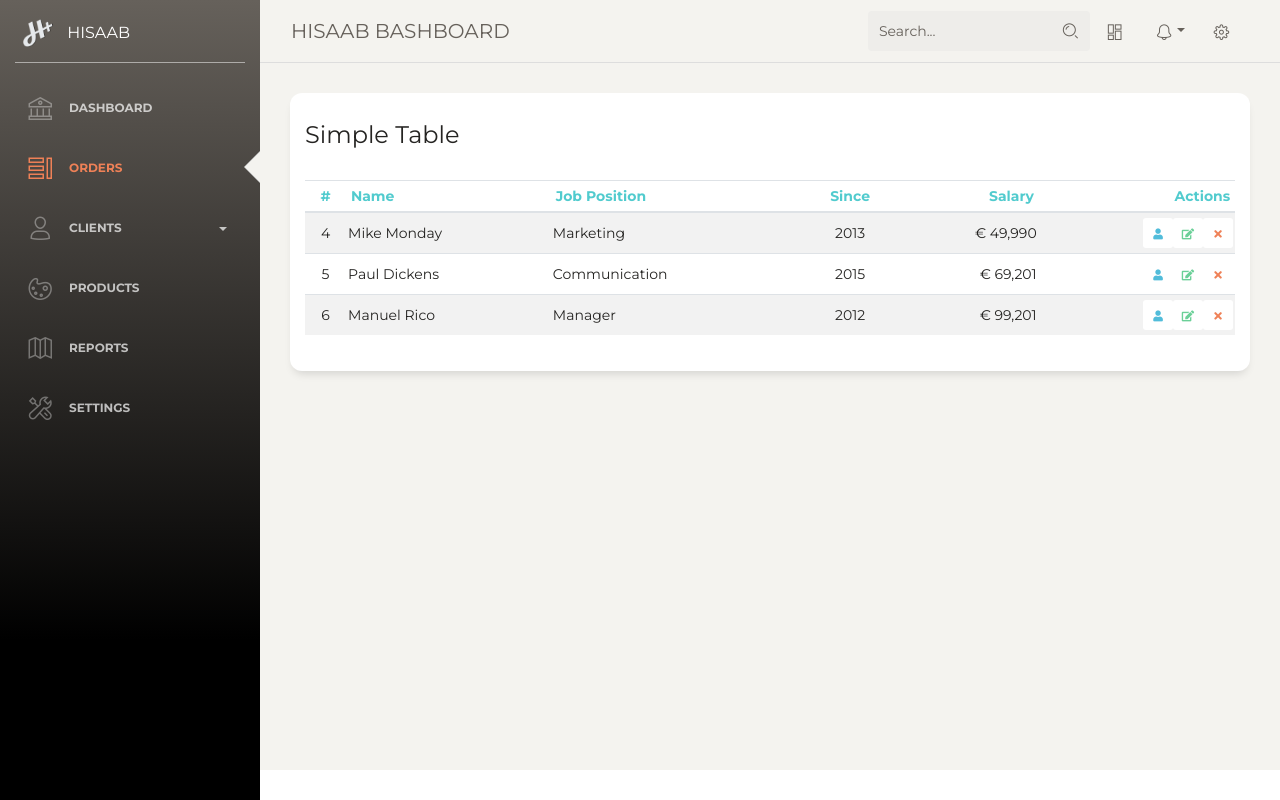
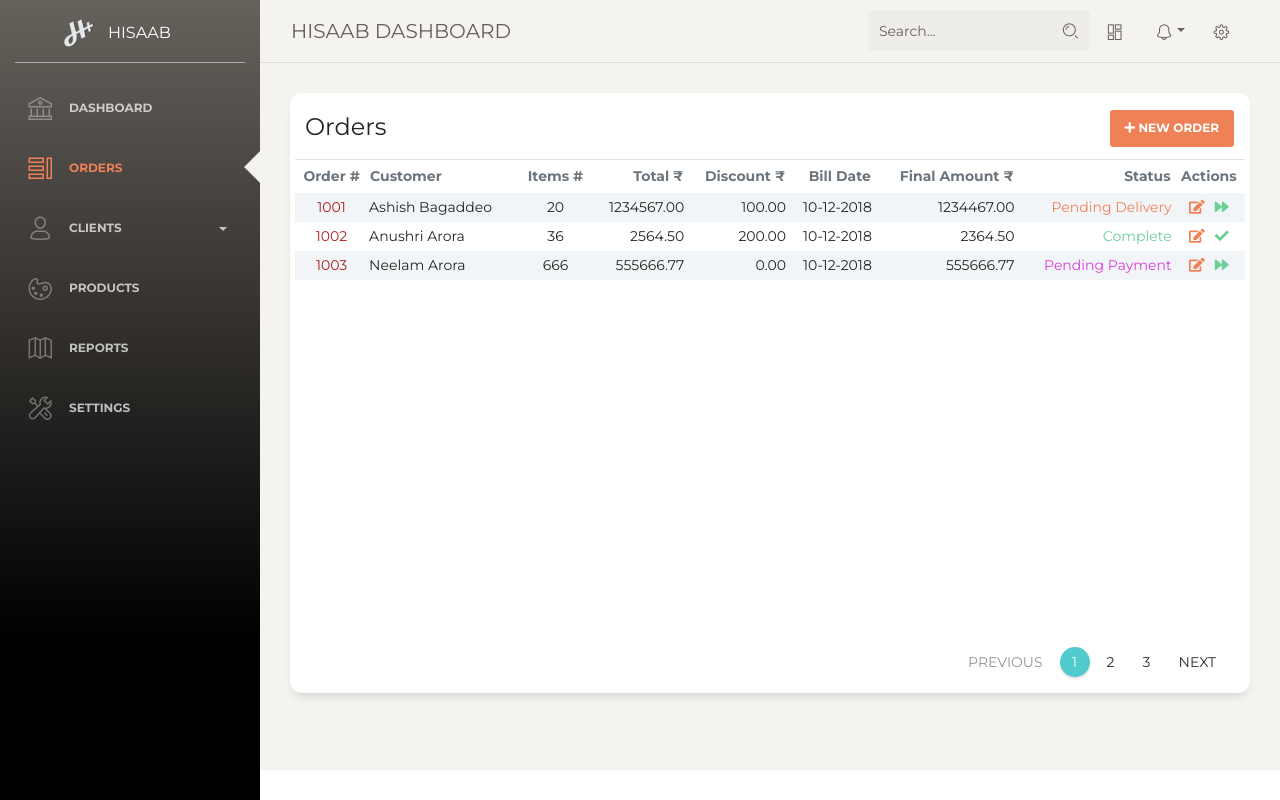
Before and after one commit to cod-e-ash/hisaab-front, an Angular app: page /orders in a window 1280 px wide. Built offline with nearby package versions, Linux system fonts and the light colour scheme.

Commit message:
Orders Page Added

```diff
--- a/src/app/components/navbar/navbar.component.html
+++ b/src/app/components/navbar/navbar.component.html
@@ -8,7 +8,7 @@
             <span class="navbar-toggler-bar bar3"></span>
           </button>
         </div>
-        <a class="navbar-brand" href="#pablo">HISAAB BASHBOARD</a>
+        <a class="navbar-brand" href="#pablo">HISAAB DASHBOARD</a>
       </div>
       <button class="navbar-toggler" type="button" data-toggle="collapse" data-target="#navigation" aria-controls="navigation-index" aria-expanded="false" aria-label="Toggle navigation">
         <span class="navbar-toggler-bar navbar-kebab"></span>
--- a/src/app/components/orders/orders.component.css
+++ b/src/app/components/orders/orders.component.css
@@ -4,5 +4,47 @@
 }
 
 .table>tbody>tr>td {
-    padding: 5px 2px
+    padding: 4px 1px;
+    border: 0px;
 }
+
+.table-striped tbody tr:nth-of-type(odd) {
+    background-color: rgba(5, 55, 95, 0.05);
+}
+
+.table td, .table th {
+    padding: 6px;
+    padding-left: 2px;
+    padding-right: 2px;
+    margin: 0%;
+    border-bottom: 0px;
+}
+
+.card .card-body {
+    padding: 2px 5px 2px;
+}
+
+.card .card-header .card-title {
+    margin-top: 2px;
+}
+
+.card {
+    height: 600px;
+}
+
+.card .card-footer {
+    border: 1px;
+    /* background-color:  rgba(5, 54, 95, 0.06); */
+    padding-bottom: 0px;
+}
+
+td>a {
+    padding: 5px;
+}
+
+table td:nth-child(1) {
+    color: rgb(173, 29, 29);
+    cursor: pointer;
+    /* font-size: 13px; */
+    /* font-weight: bold; */
+}
--- a/src/app/components/orders/orders.component.html
+++ b/src/app/components/orders/orders.component.html
@@ -3,120 +3,92 @@
     <div class="col-md-12">
       <div class="card">
         <div class="card-header">
-          <h4 class="card-title"> Simple Table</h4>
+          <div class="d-flex">
+            <h4 class="card-title"> Orders </h4>
+            <button class="btn btn-danger btn-sm ml-auto card-title">
+              <i class="fa fa-plus"></i> New Order
+            </button>
+          </div>
         </div>
         <div class="card-body">
           <div class="table-responsive">
-            <table class="table table-sm table-striped">
-              <thead class="text-primary">
-                <th class="text-center">
-                  #
-                </th>
-                <th>
-                  Name
-                </th>
-                <th>
-                  Job Position
-                </th>
-                <th class="text-center">
-                  Since
-                </th>
-                <th class="text-right">
-                  Salary
-                </th>
-                <th class="text-right">
-                  Actions
-                </th>
+            <table class="table table-striped">
+              <thead class="text-secondary">
+                <th class="text-center">Order #</th>
+                <th>Customer </th>
+                <th class="text-center d-none d-md-table-cell">Items #</th>
+                <th class="text-right d-none d-md-table-cell">Total &#8377;</th>
+                <th class="text-right d-none d-sm-table-cell">Discount &#8377;</th>
+                <th class="text-right">Bill Date</th>
+                <th class="text-right">Final Amount &#8377;</th>
+                <th class="text-right">Status </th>
+                <th class="text-center">Actions </th>
               </thead>
               <tbody>
                 <tr>
+                  <td class="text-center">1001</td>
+                  <td>Ashish Bagaddeo</td>
+                  <td class="text-center d-none d-md-table-cell">20</td>
+                  <td class="text-right d-none d-md-table-cell">1234567.00</td>
+                  <td class="text-right d-none d-sm-table-cell">100.00</td>
+                  <td class="text-right">10-12-2018</td>
+                  <td class="text-right">1234467.00</td>
+                  <td class="text-right text-danger">Pending Delivery</td>
                   <td class="text-center">
-                    4
-                  </td>
-                  <td>
-                    Mike Monday
-                  </td>
-                  <td>
-                    Marketing
-                  </td>
-                  <td class="text-center">
-                    2013
-                  </td>
-                  <td class="text-right">
-                    € 49,990
-                  </td>
-                  <td class="text-right">
-                    <button type="button" rel="tooltip" class="btn btn-info btn-icon btn-sm   btn-neutral  ">
-                      <i class="fa fa-user"></i>
-                    </button>
-                    <button type="button" rel="tooltip" class="btn btn-success btn-icon btn-sm   btn-neutral  ">
-                      <i class="fa fa-edit"></i>
-                    </button>
-                    <button type="button" rel="tooltip" class="btn btn-danger btn-icon btn-sm   btn-neutral  ">
-                      <i class="fa fa-times"></i>
-                    </button>
+                    <!-- <a><i class="fa fa-bullhorn text-info"></i></a> -->
+                    <a><i class="fa fa-edit text-danger"></i></a>
+                    <a><i class="fa fa-forward text-success"></i></a>
                   </td>
                 </tr>
                 <tr>
+                  <td class="text-center">1002</td>
+                  <td>Anushri Arora</td>
+                  <td class="text-center d-none d-md-table-cell">36</td>
+                  <td class="text-right d-none d-md-table-cell">2564.50</td>
+                  <td class="text-right d-none d-sm-table-cell">200.00</td>
+                  <td class="text-right">10-12-2018</td>
+                  <td class="text-right">2364.50</td>
+                  <td class="text-right text-success">Complete</td>
                   <td class="text-center">
-                    5
-                  </td>
-                  <td>
-                    Paul Dickens
-                  </td>
-                  <td>
-                    Communication
-                  </td>
-                  <td class="text-center">
-                    2015
-                  </td>
-                  <td class="text-right">
-                    € 69,201
-                  </td>
-                  <td class="text-right">
-                    <button type="button" rel="tooltip" class="btn btn-info btn-icon btn-sm   btn-neutral  ">
-                      <i class="fa fa-user"></i>
-                    </button>
-                    <button type="button" rel="tooltip" class="btn btn-success btn-icon btn-sm   btn-neutral  ">
-                      <i class="fa fa-edit"></i>
-                    </button>
-                    <button type="button" rel="tooltip" class="btn btn-danger btn-icon btn-sm   btn-neutral  ">
-                      <i class="fa fa-times"></i>
-                    </button>
+                    <!-- <a><i class="fa fa-bullhorn text-info"></i></a> -->
+                    <a><i class="fa fa-edit text-danger"></i></a>
+                    <a><i class="fa fa-check text-success"></i></a>
                   </td>
                 </tr>
                 <tr>
+                  <td class="text-center">1003</td>
+                  <td>Neelam Arora</td>
+                  <td class="text-center d-none d-md-table-cell">666</td>
+                  <td class="text-right d-none d-md-table-cell">555666.77</td>
+                  <td class="text-right d-none d-sm-table-cell">0.00</td>
+                  <td class="text-right">10-12-2018</td>
+                  <td class="text-right">555666.77</td>
+                  <td class="text-right text-dplum">Pending Payment</td>
                   <td class="text-center">
-                    6
-                  </td>
-                  <td>
-                    Manuel Rico
-                  </td>
-                  <td>
-                    Manager
-                  </td>
-                  <td class="text-center">
-                    2012
-                  </td>
-                  <td class="text-right">
-                    € 99,201
-                  </td>
-                  <td class="text-right">
-                    <button type="button" rel="tooltip" class="btn btn-info btn-icon btn-sm   btn-neutral  ">
-                      <i class="fa fa-user"></i>
-                    </button>
-                    <button type="button" rel="tooltip" class="btn btn-success btn-icon btn-sm   btn-neutral  ">
-                      <i class="fa fa-edit"></i>
-                    </button>
-                    <button type="button" rel="tooltip" class="btn btn-danger btn-icon btn-sm   btn-neutral  ">
-                      <i class="fa fa-times"></i>
-                    </button>
+                    <!-- <a><i class="fa fa-bullhorn text-info"></i></a> -->
+                    <a><i class="fa fa-edit text-danger"></i></a>
+                    <a><i class="fa fa-forward text-success"></i></a>
                   </td>
                 </tr>
               </tbody>
             </table>
           </div>
         </div>
+        <div class="card-footer">
+          <nav>
+            <ul class="pagination justify-content-end">
+              <li class="page-item disabled">
+                <a class="page-link" tabindex="-1">Previous</a>
+              </li>
+              <li class="page-item active"><a class="page-link">1</a></li>
+              <li class="page-item"><a class="page-link">2</a></li>
+              <li class="page-item"><a class="page-link">3</a></li>
+              <li class="page-item">
+                <a class="page-link">Next</a>
+              </li>
+            </ul>
+          </nav>
+        </div>
       </div>
     </div>
   </div>
--- a/src/app/components/sidebar/sidebar.component.css
+++ b/src/app/components/sidebar/sidebar.component.css
@@ -5,3 +5,7 @@
 .off-canvas-sidebar .sidebar-wrapper, .sidebar .sidebar-wrapper {
     overflow: hidden;
 }
+
+.off-canvas-sidebar .logo a.logo-normal, .sidebar .logo {
+    padding-left: 20%;
+}
--- a/src/styles.css
+++ b/src/styles.css
@@ -1 +1,4 @@
 /* You can add global styles to this file, and also import other style files */
+.text-dplum {
+    color: rgb(219, 63, 219);
+}
```
